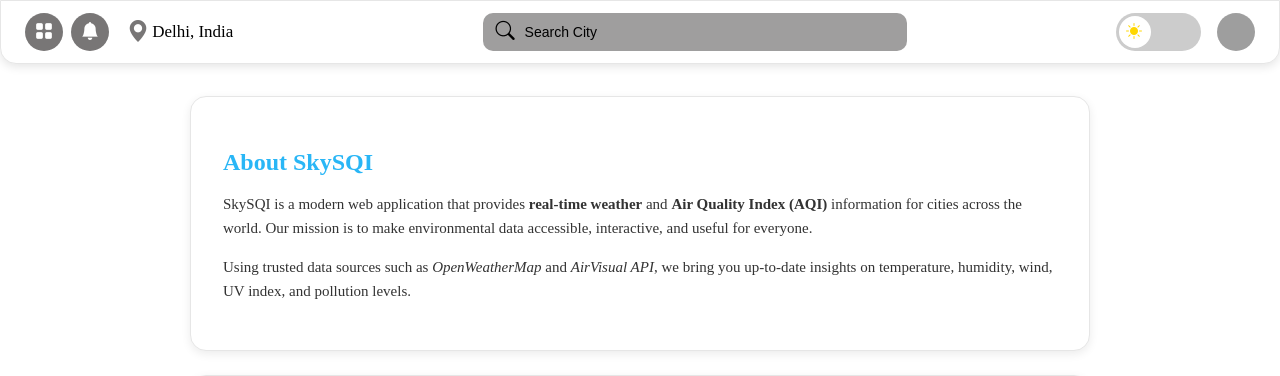
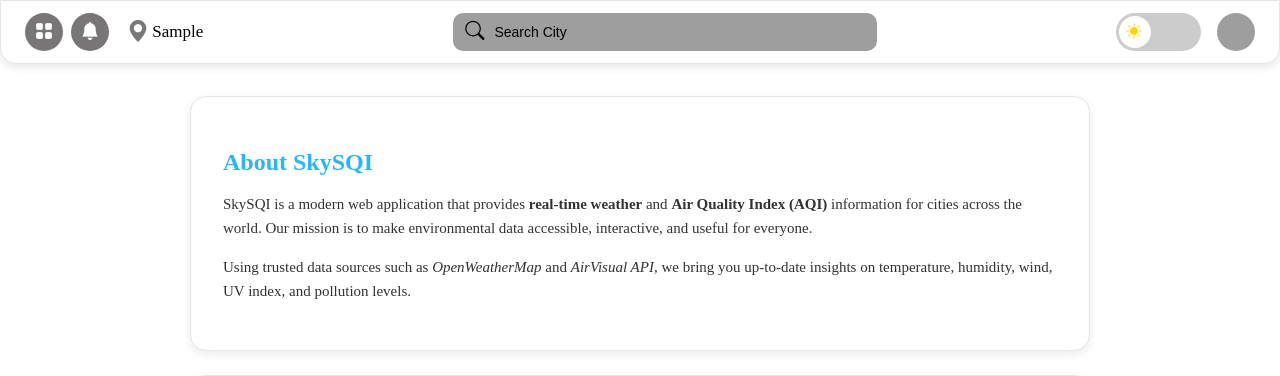
Before and after one commit to bhavikakeswani/flask-weather-aqi, a Flask app: page /about in a window 1280 px wide. Shown: the top 376 px of the page. Run offline with Flask 3, Linux system fonts and the light colour scheme; a user stored in the database is signed in; tables that the repository leaves empty hold one stand-in row (values such as "Sample post"); grey boxes are pictures that could not be loaded.

Commit message:
feat(user): display user's default city and set default to 'Delhi'

```diff
--- a/main.py
+++ b/main.py
@@ -42,7 +42,7 @@ class User(db.Model, UserMixin):
     bio: Mapped[str] = mapped_column(String(250), default="")
     github: Mapped[str] = mapped_column(String(250), default="")
     avatar_url: Mapped[str] = mapped_column(String(250), default="default.jpg")
-    default_city: Mapped[str] = mapped_column(String(100), default="")
+    default_city: Mapped[str] = mapped_column(String(100), default="Delhi")
 
     theme: Mapped[str] = mapped_column(String(50), default="Light")
     font_size: Mapped[str] = mapped_column(String(50), default="Medium")
@@ -65,7 +65,7 @@ def home():
 @app.route('/dashboard')
 @login_required
 def dashboard():
-    city = current_user.default_city or "Delhi"
+    city = current_user.default_city
     units = "metric" if current_user.temp_unit == "Celsius" else "imperial"
 
     weather = get_weather(city, units)
--- a/templates/navbar.html
+++ b/templates/navbar.html
@@ -13,7 +13,7 @@
         </div>
         <div class="location">
             <i id="geo-icon" class="bi bi-geo-alt-fill"></i>
-            <span id="loc-text">Delhi, India</span>
+            <span id="loc-text">{{current_user.default_city}}</span>
         </div>
         <div class="search-bar">
             <i class="bi bi-search"></i>
```
